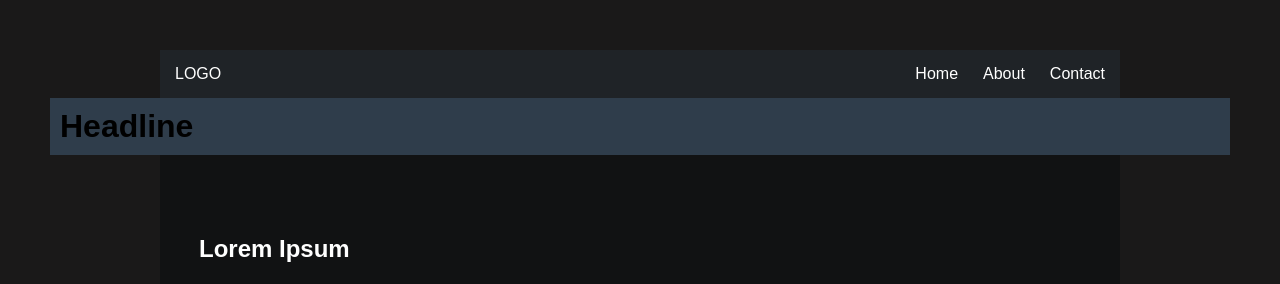
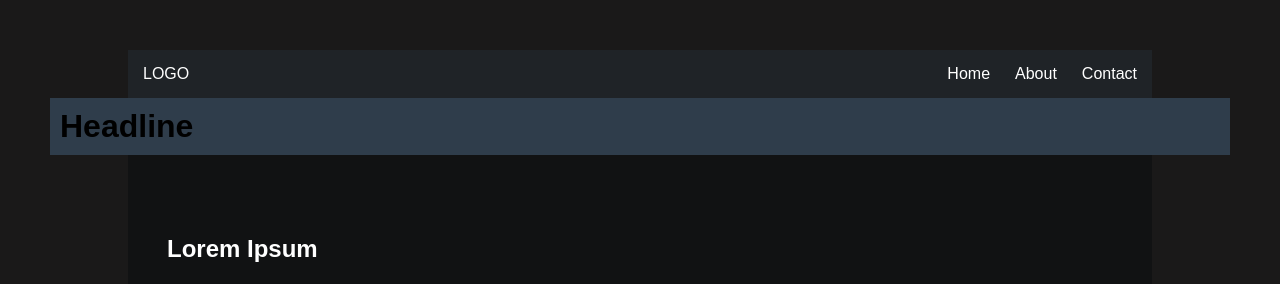
Before and after one commit to moriku/header-footer-basic-page, a plain HTML site: page index.html in a window 1280 px wide. Shown: the top 284 px of the page. Drawn offline with nearby package versions, Linux system fonts and the light colour scheme.

Commit message:
2 files modified

```diff
--- a/index.html
+++ b/index.html
@@ -9,11 +9,11 @@
       href="https://cdn.jsdelivr.net/npm/remixicon@2.5.0/fonts/remixicon.css"
       rel="stylesheet"
     />
-    <script href="script.js" /></script>
+
     <link rel="stylesheet" href="styles.css" />
   </head>
 
-  <body class="dark-mode">
+  <body>
     <nav class="navbar container">
       <a href="#" class="logo">LOGO</a>
       <input type="checkbox" id="toggler" />
--- a/styles.css
+++ b/styles.css
@@ -11,7 +11,7 @@
 }
 /* General styles end */
 .container {
-  max-width: 960px;
+  max-width: 1024px;
   margin: 0 auto;
   padding: 15px;
 }
@@ -39,7 +39,7 @@
 .navbar label {
   display: none;
 }
-@media screen and (max-width: 600px) {
+@media screen and (max-width: 900px) {
   .menu {
     width: 100%;
     max-height: 0;
@@ -61,9 +61,8 @@
 }
 
 .section-content {
-background-color: #2f3d4b;
-padding: 10px;
-
+  background-color: #2f3d4b;
+  padding: 10px;
 }
 
 i {
```
